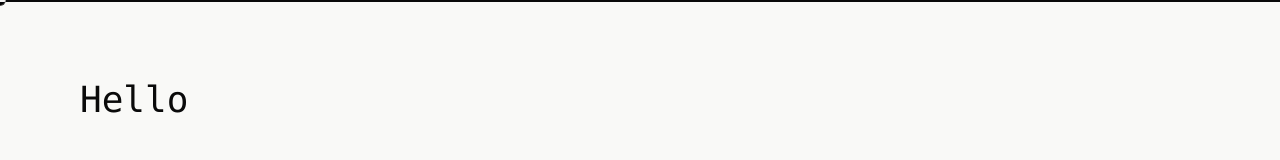
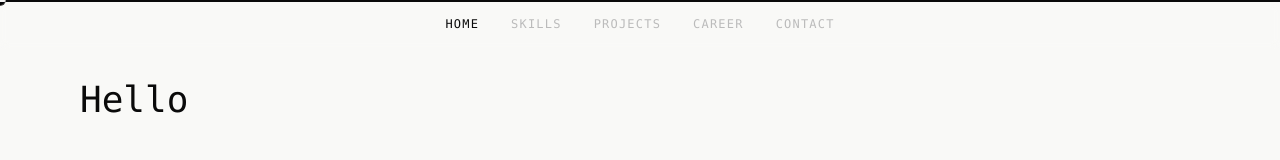
Before and after one commit to GitHobKing/personal, a React (Vite) app: page / in a window 1280 px wide. Shown: the top 160 px of the page. Built offline with nearby package versions, Linux system fonts and the light colour scheme; the HTML template or start-up script is replaced by a standard one.

Commit message:
feat: add Navigation with scroll spy hook

```diff
--- a/src/App.tsx
+++ b/src/App.tsx
@@ -1,11 +1,13 @@
 import CustomCursor from './components/CustomCursor'
 import ScrollProgress from './components/ScrollProgress'
+import Navigation from './components/Navigation'
 
 function App() {
   return (
     <main className="min-h-screen bg-bg">
       <CustomCursor />
       <ScrollProgress />
+      <Navigation />
       <h1 className="font-mono text-4xl text-text-primary p-20">Hello</h1>
     </main>
   )
--- /dev/null
+++ b/src/components/Navigation.tsx
@@ -0,0 +1,38 @@
+import { motion, useScroll, useTransform } from 'framer-motion'
+import { useScrollSpy } from '../hooks/useScrollSpy'
+
+const LABELS: Record<string, string> = {
+  hero: 'Home',
+  about: 'Skills',
+  projects: 'Projects',
+  career: 'Career',
+  contact: 'Contact',
+}
+
+export default function Navigation() {
+  const { active, scrollTo, sections } = useScrollSpy()
+  const { scrollY } = useScroll()
+  const bgOpacity = useTransform(scrollY, [0, 300], [0, 0.85])
+  const borderOpacity = useTransform(scrollY, [0, 300], [0, 0.05])
+
+  return (
+    <motion.nav
+      className="fixed top-0 left-0 right-0 z-40 flex justify-center gap-4 sm:gap-8 py-4 backdrop-blur-sm"
+      style={{
+        background: `rgba(249, 249, 247, ${bgOpacity.get()})`,
+        borderBottom: `1px solid rgba(0, 0, 0, ${borderOpacity.get()})`,
+      }}
+    >
+      {sections.map(id => (
+        <button
+          key={id}
+          onClick={() => scrollTo(id)}
+          className="font-mono text-[10px] sm:text-xs tracking-widest uppercase transition-colors duration-300 cursor-none"
+          style={{ color: active === id ? '#0a0a0a' : '#bbb' }}
+        >
+          {LABELS[id]}
+        </button>
+      ))}
+    </motion.nav>
+  )
+}
--- /dev/null
+++ b/src/hooks/useScrollSpy.ts
@@ -0,0 +1,33 @@
+import { useState, useEffect } from 'react'
+
+const SECTION_IDS = ['hero', 'about', 'projects', 'career', 'contact']
+
+export function useScrollSpy() {
+  const [active, setActive] = useState('hero')
+
+  useEffect(() => {
+    const observer = new IntersectionObserver(
+      (entries) => {
+        entries.forEach(entry => {
+          if (entry.isIntersecting) {
+            setActive(entry.target.id)
+          }
+        })
+      },
+      { rootMargin: '-50% 0px -50% 0px' }
+    )
+
+    SECTION_IDS.forEach(id => {
+      const el = document.getElementById(id)
+      if (el) observer.observe(el)
+    })
+
+    return () => observer.disconnect()
+  }, [])
+
+  const scrollTo = (id: string) => {
+    document.getElementById(id)?.scrollIntoView({ behavior: 'smooth' })
+  }
+
+  return { active, scrollTo, sections: SECTION_IDS }
+}
```
Also changed, not shown: .claude/settings.local.json.
